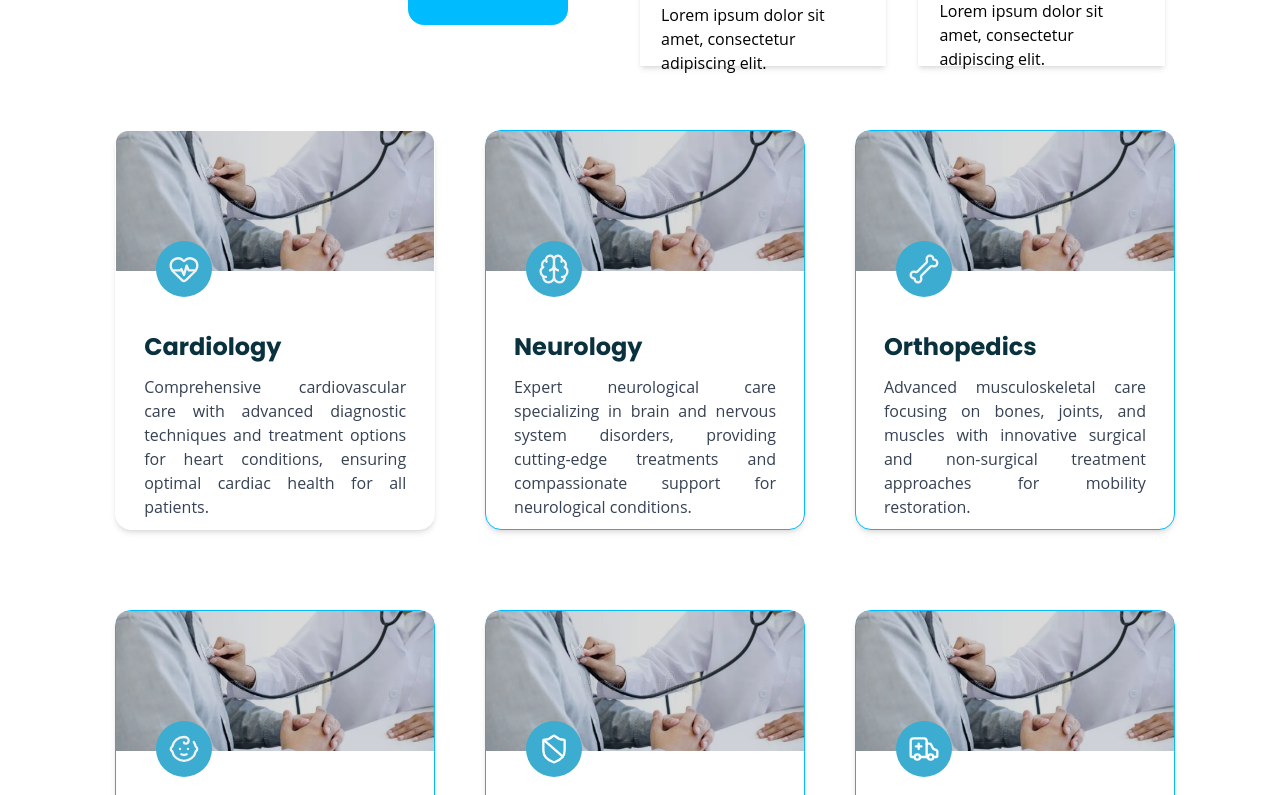
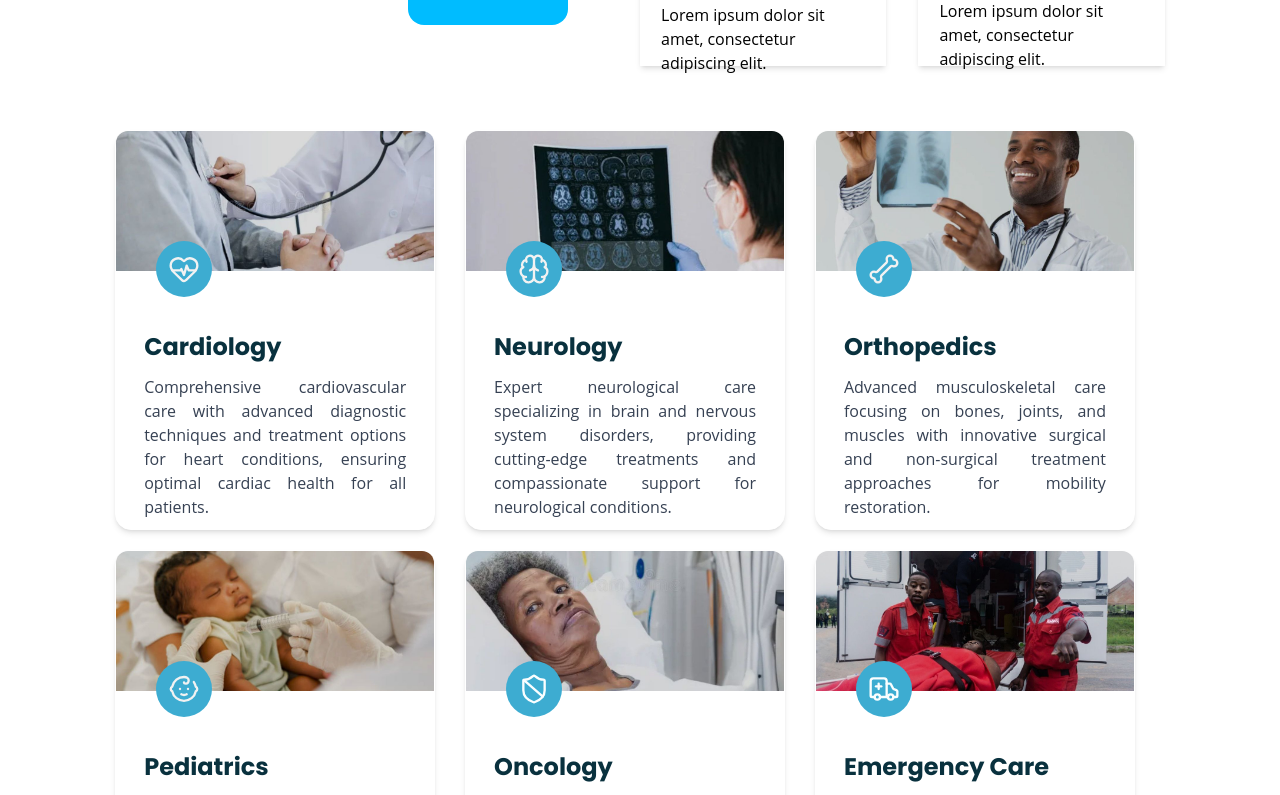
Before and after one commit to Tsedniya/Grand_Bishoftu_Hospital, a React (Vite) app in the folder myapp/: page / in a window 1280 px wide. Shown: the part 1305-2100 px from the top of the page. Built offline with nearby package versions, Linux system fonts and the light colour scheme.

Commit message:
frontend:department

```diff
--- a/myapp/src/components/Departements.jsx
+++ b/myapp/src/components/Departements.jsx
@@ -6,18 +6,22 @@ import bone from '../assets/bone.svg'
 import baby from '../assets/baby.svg'
 import ambulance from '../assets/ambulance.svg'
 import shield from '../assets/shield.svg'
-
+import photo_1 from '../assets/photo_1.jpg'
+import photo_2 from '../assets/photo_2.jpg'
+import photo from '../assets/photo.jpg'
+import men from '../assets/men.jpg'
+import cancer from '../assets/cancer.jpg'
 
 const Departements = () => {
   return (
 
-   <div className="grid sm:grid-cols-1 md:grid-cols-2 lg:grid-cols-3 my-12 px-4 sm:px-[5vw] md:px-[7vw] lg:px-[9vw] gap-15">
+   <div className="grid sm:grid-cols-1 md:grid-cols-2 lg:grid-cols-3 my-12 px-4 sm:px-[5vw] md:px-[7vw] lg:px-[9vw] ">
 
 
     <div className='relative bg-white border w-80 h-100 rounded-2xl border-white mb-5 transition-transform duration-300 hover:scale-105 shadow-md'>
          <img src={patient} className='relative h-35 w-100 object-cover rounded-t-xl' />
 
-          <div class="relative">
+          <div className="relative">
            <div className="rounded-full bg-[#3DACD1] w-14 h-14 absolute top-[-30px] left-10  flex items-center justify-center overflow-hidden">
             <img src={pulse} className="w-8 h-8 object-cover" />
           </div>
@@ -28,10 +32,10 @@ const Departements = () => {
          <p className='mt-3 px-7 text-justify text-gray-700'>Comprehensive cardiovascular care with advanced diagnostic techniques and treatment options for heart conditions, ensuring optimal cardiac health for all patients.</p>
     </div>
 
-     <div className='relative bg-white border w-80 h-100 rounded-2xl border-sky-400 mb-5 transition-transform duration-300 hover:scale-105 shadow-md'>
-         <img src={patient} className='relative h-35 w-100 object-cover rounded-t-xl' />
+     <div className='relative bg-white border w-80 h-100 rounded-2xl border-white mb-5 transition-transform duration-300 hover:scale-105 shadow-md'>
+         <img src={photo} className='relative h-35 w-100 object-cover rounded-t-xl' />
 
-          <div class="relative">
+          <div className="relative">
            <div className="rounded-full bg-[#3DACD1] w-14 h-14 absolute top-[-30px] left-10  flex items-center justify-center overflow-hidden">
             <img src={brain} className="w-8 h-8 object-cover" />
           </div>
@@ -42,10 +46,10 @@ const Departements = () => {
          <p className='mt-3 px-7 text-justify text-gray-700'>Expert neurological care specializing in brain and nervous system disorders, providing cutting-edge treatments and compassionate support for neurological conditions.</p>
     </div>
 
-     <div className='relative bg-white border w-80 h-100 rounded-2xl border-sky-400 mb-5 transition-transform duration-300 hover:scale-105 shadow-md'>
-         <img src={patient} className='relative h-35 w-100 object-cover rounded-t-xl' />
+     <div className='relative bg-white border w-80 h-100 rounded-2xl border-white mb-5 transition-transform duration-300 hover:scale-105 shadow-md'>
+         <img src={photo_1} className='relative h-35 w-100 object-cover rounded-t-xl' />
 
-          <div class="relative">
+          <div className="relative">
            <div className="rounded-full bg-[#3DACD1] w-14 h-14 absolute top-[-30px] left-10  flex items-center justify-center overflow-hidden">
             <img src={bone} className="w-8 h-8 object-cover" />
           </div>
@@ -56,10 +60,10 @@ const Departements = () => {
          <p className='mt-3 px-7 text-justify text-gray-700'>Advanced musculoskeletal care focusing on bones, joints, and muscles with innovative surgical and non-surgical treatment approaches for mobility restoration.</p>
     </div>
 
-     <div className='relative bg-white border w-80 h-100 rounded-2xl border-sky-400 mb-5 transition-transform duration-300 hover:scale-105 shadow-md'>
-         <img src={patient} className='relative h-35 w-100 object-cover rounded-t-xl' />
+     <div className='relative bg-white border w-80 h-100 rounded-2xl border-white mb-5 transition-transform duration-300 hover:scale-105 shadow-md'>
+         <img src={photo_2} className='relative h-35 w-100 object-cover rounded-t-xl' />
 
-          <div class="relative">
+          <div className="relative">
            <div className="rounded-full bg-[#3DACD1] w-14 h-14 absolute top-[-30px] left-10  flex items-center justify-center overflow-hidden">
             <img src={baby} className="w-8 h-8 object-cover" />
           </div>
@@ -70,10 +74,10 @@ const Departements = () => {
          <p className='mt-3 px-7 text-justify text-gray-700'>Specialized healthcare for children from infancy through adolescence, offering comprehensive medical care in a child-friendly environment with experienced pediatric specialists.</p>
     </div>
 
-   <div className='relative bg-white border w-80 h-100 rounded-2xl border-sky-400 mb-5 transition-transform duration-300 hover:scale-105 shadow-md'>
-         <img src={patient} className='relative h-35 w-100 object-cover rounded-t-xl' />
+   <div className='relative bg-white border w-80 h-100 rounded-2xl border-white mb-5 transition-transform duration-300 hover:scale-105 shadow-md'>
+         <img src={cancer} className='relative h-35 w-100 object-cover object-center rounded-t-xl' />
 
-          <div class="relative">
+           <div className="relative">
            <div className="rounded-full bg-[#3DACD1] w-14 h-14 absolute top-[-30px] left-10  flex items-center justify-center overflow-hidden">
             <img src={shield} className="w-8 h-8 object-cover" />
           </div>
@@ -85,10 +89,10 @@ const Departements = () => {
           .</p>
      </div>
 
-      <div className='relative bg-white border w-80 h-100 rounded-2xl border-sky-400 mb-5 transition-transform duration-300 hover:scale-105 shadow-md'>
-         <img src={patient} className='relative h-35 w-100 object-cover rounded-t-xl' />
+      <div className='relative bg-white border w-80 h-100 rounded-2xl border-white mb-5 transition-transform duration-300 hover:scale-105 shadow-md'>
+         <img src={men} className='relative h-35 w-100 object-cover rounded-t-xl' />
 
-          <div class="relative">
+          <div className="relative">
            <div className="rounded-full bg-[#3DACD1] w-14 h-14 absolute top-[-30px] left-10  flex items-center justify-center overflow-hidden">
             <img src={ambulance} className="w-8 h-8 object-cover" />
           </div>
```
Also changed, not shown: myapp/src/assets/cancer.jpg (added), myapp/src/assets/men.jpg (added).
